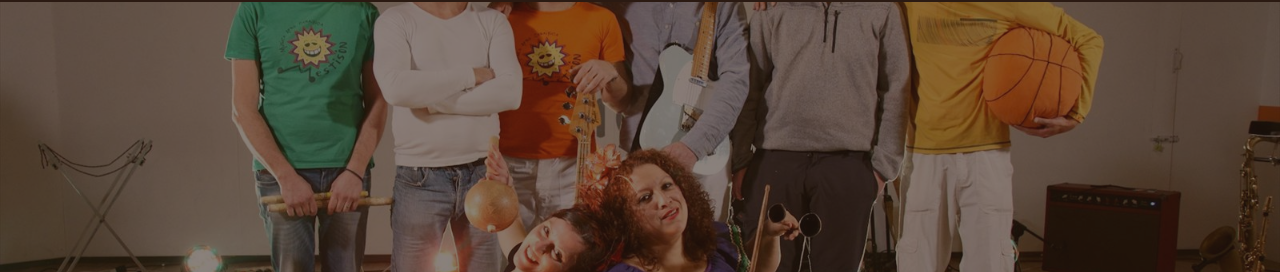
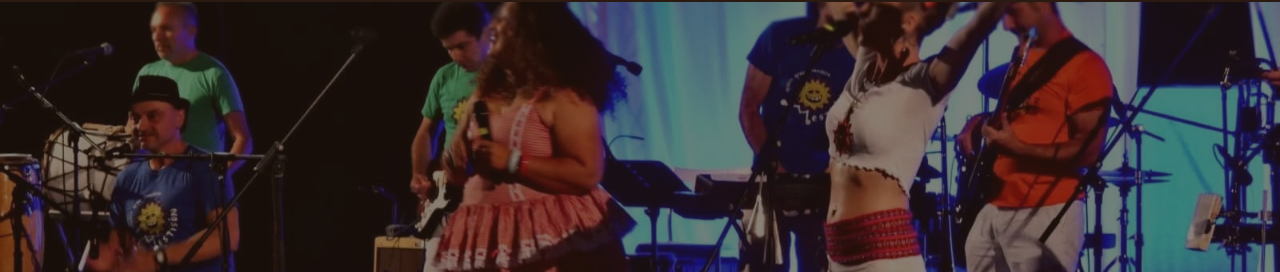
Before and after one commit to Auar/mestison, a plain HTML site: page site/storia/index.html in a window 1280 px wide. Shown: the part 62-334 px from the top of the page. Drawn offline with Linux system fonts and the light colour scheme.

Commit message:
remove data

```diff
--- a/site/storia/index.html
+++ b/site/storia/index.html
@@ -37,7 +37,7 @@
   </header>
 
   <section class="hero" aria-labelledby="page-title">
-    <img class="hero__img" src="../assets/images/storia/foto-di-gruppo.jpg" alt="Foto di gruppo della band Mestisòn" fetchpriority="high">
+    <img class="hero__img" src="../assets/images/storia/foto-storia.jpg" alt="Foto di gruppo della band Mestisòn" fetchpriority="high">
     <div class="hero__content container">
       <span class="eyebrow">La band</span>
       <h1 id="page-title">Storia</h1>
```
